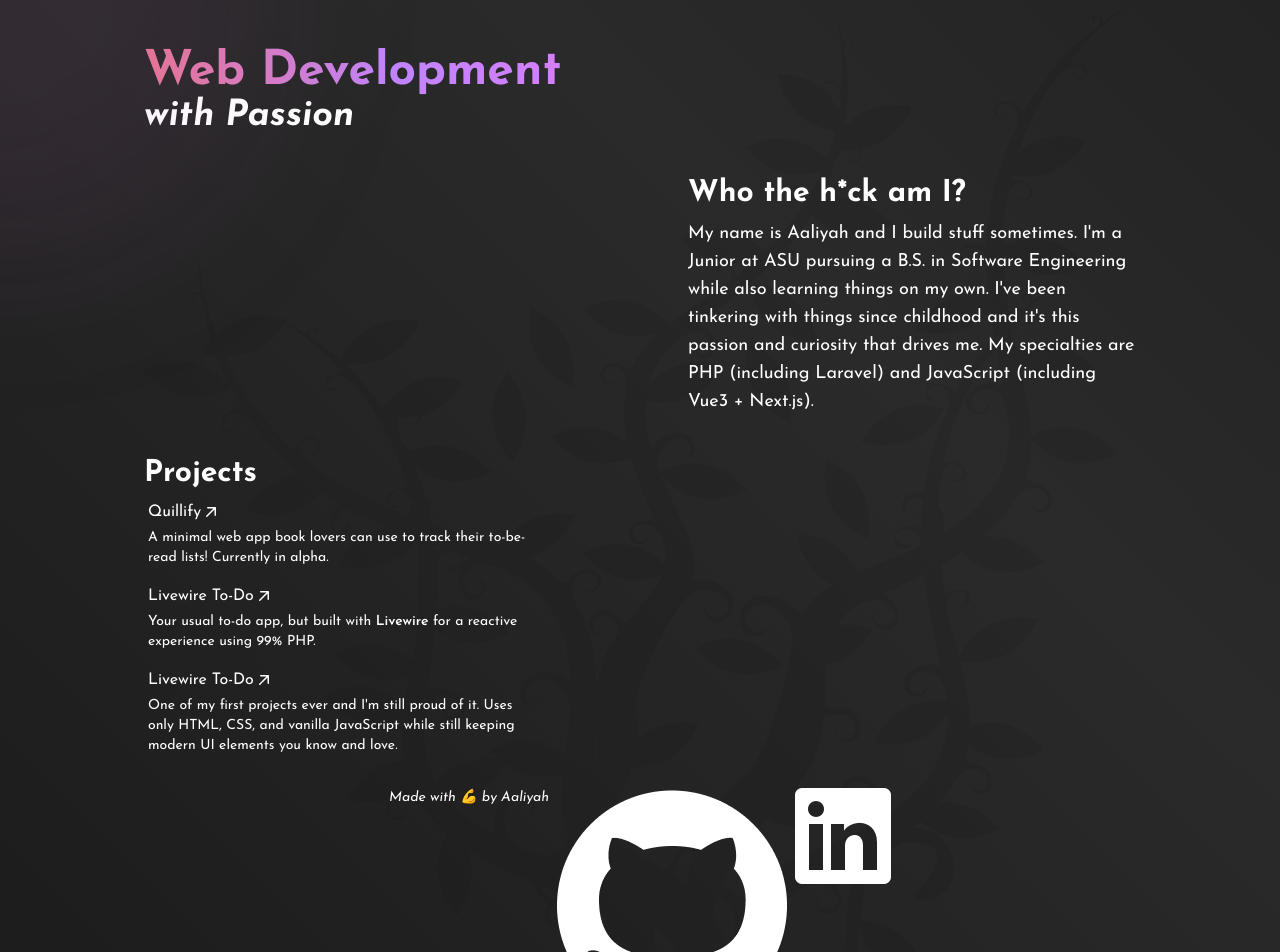
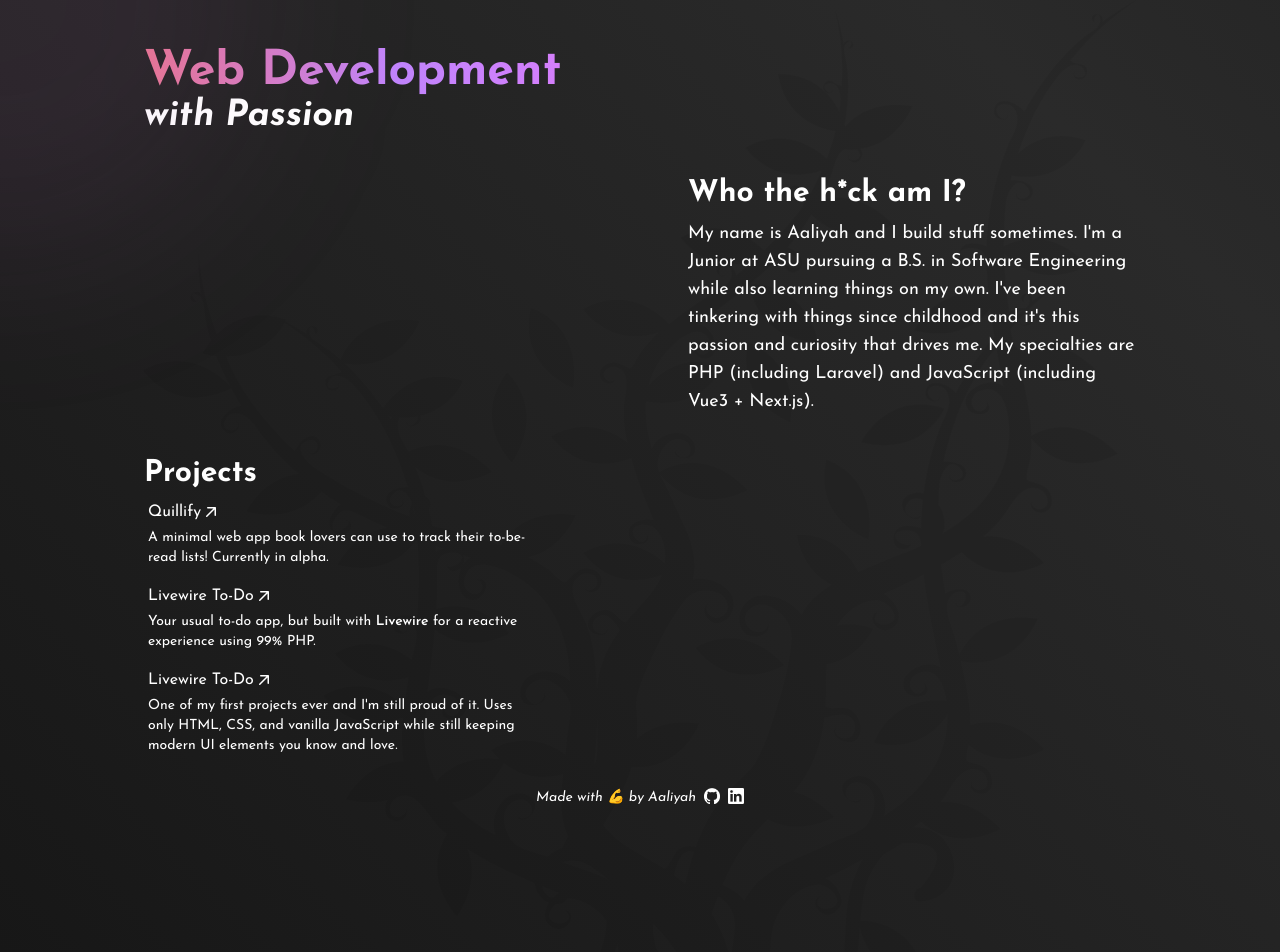
Before and after one commit to aileks/aileks.github.io, a Next.js app: page / in a window 1280 px wide. Shown: the top 952 px of the page. Built offline with nearby package versions, Linux system fonts and the light colour scheme.

Commit message:
image size fix

```diff
--- a/src/app/page.tsx
+++ b/src/app/page.tsx
@@ -138,22 +138,18 @@ export default function Home() {
         <span className="text-sm italic">Made with 💪 by Aaliyah</span>
         <span className="flex">
           <Link href="https://github.com/aileks">
-            <Image
+            <img
               alt="github logo"
               src="/img/github-mark-white.png"
-              width={14}
-              height={14}
-              className="ml-2 w-auto h-auto"
+              className="ml-2 w-4"
             />
           </Link>
 
           <Link href="https://www.linkedin.com/in/aaliyah-harper-1473312b0/">
-            <Image
+            <img
               alt="linkedin logo"
               src="/img/linkedin-white.png"
-              width={14}
-              height={14}
-              className="ml-2 w-auto h-auto"
+              className="ml-2 w-4"
             />
           </Link>
         </span>
```
